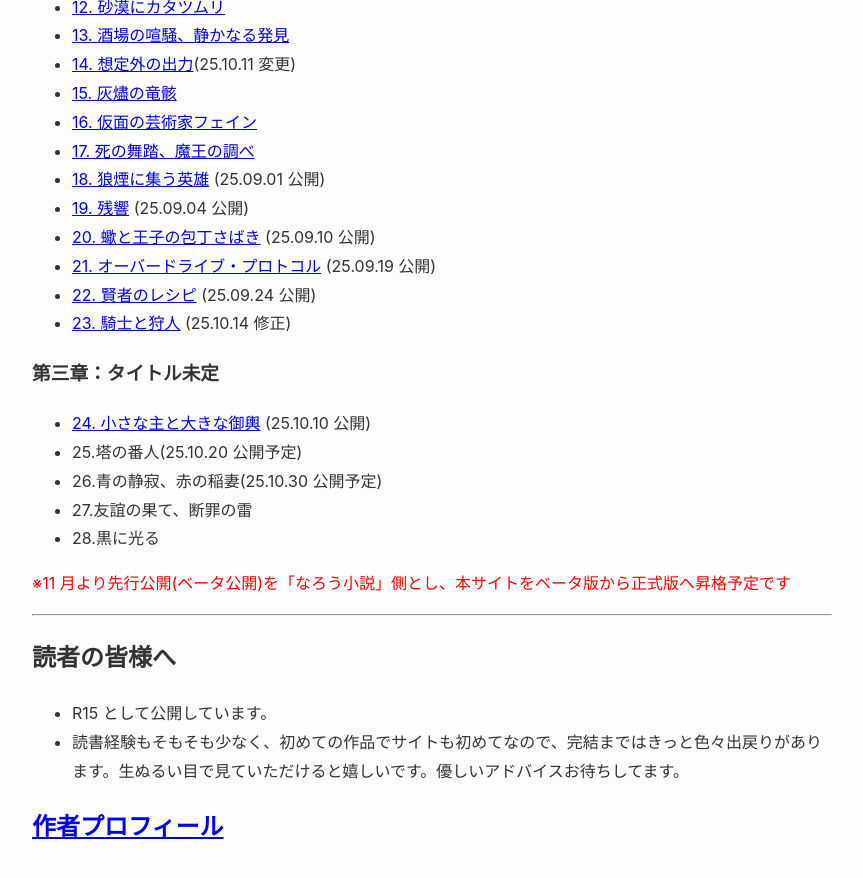
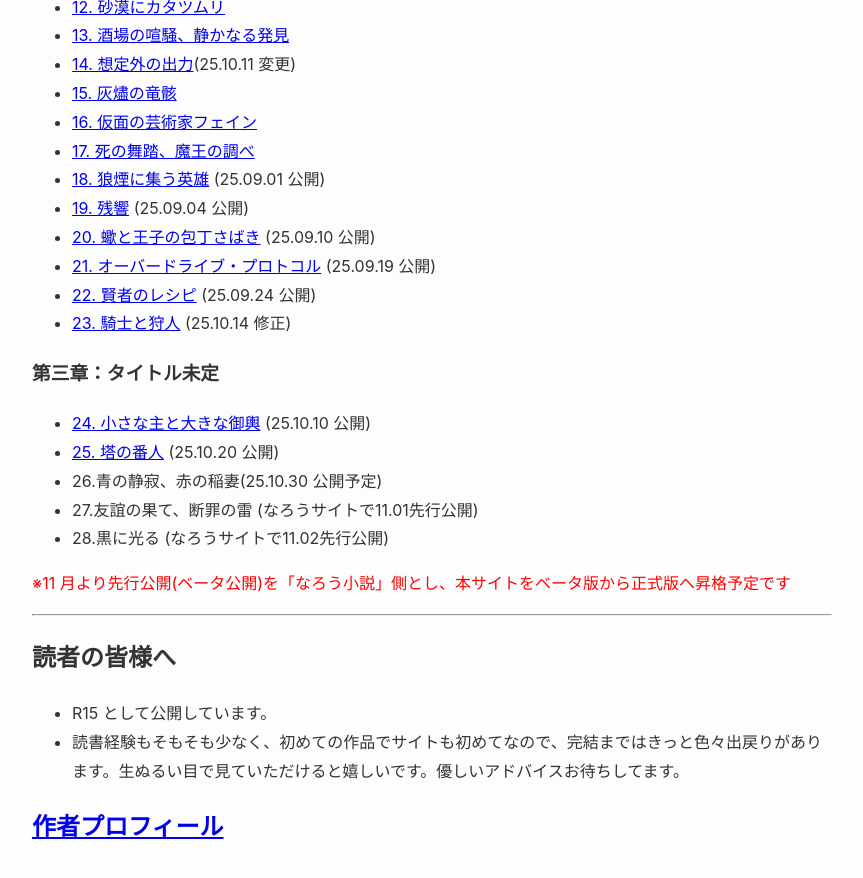
Before and after one commit to MikakoWorld/unison-gate-beta, a Jekyll site: the page built from docs/index.md, in a window 1280 px wide and 900 px high, scrolled down 1421 px. Shown: the top 878 px of the window, without its empty margins (208-1071 px from the left). Built offline with Jekyll 4.4.1, drawn with Linux system fonts in a browser that asks for light colours; our own code applies the rules of GitHub Pages for plain Markdown files.

Commit message:
25話公開

```diff
--- a/docs/index.md
+++ b/docs/index.md
@@ -47,18 +47,17 @@ layout: default
 - [18. 狼煙に集う英雄]({{ '/part02/18_狼煙に集う英雄' | relative_url }}) (25.09.01 公開)
 - [19. 残響]({{ '/part02/19_残響' | relative_url }}) (25.09.04 公開)
 - [20. 蠍と王子の包丁さばき]({{ '/part02/20_蠍と王子の包丁さばき' | relative_url }}) (25.09.10 公開)
-- [21. オーバードライブ・プロトコル]({{ '/part02/21_オーバードライブ・プロトコル' | relative_url }})
-  (25.09.19 公開)
+- [21. オーバードライブ・プロトコル]({{ '/part02/21_オーバードライブ・プロトコル' | relative_url }}) (25.09.19 公開)
 - [22. 賢者のレシピ]({{ '/part02/22_賢者のレシピ' | relative_url }}) (25.09.24 公開)
 - [23. 騎士と狩人]({{ '/part02/23_騎士と狩人' | relative_url }}) (25.10.14 修正)
 
 ### 第三章：タイトル未定
 
 - [24. 小さな主と大きな御輿]({{ '/part03/24_小さな主と大きな御輿' | relative_url }}) (25.10.10 公開)
-- 25.塔の番人(25.10.20 公開予定)
+- [25. 塔の番人]({{ '/part03/25_塔の番人' | relative_url }}) (25.10.20 公開)
 - 26.青の静寂、赤の稲妻(25.10.30 公開予定)
-- 27.友誼の果て、断罪の雷
-- 28.黒に光る
+- 27.友誼の果て、断罪の雷 (なろうサイトで11.01先行公開)
+- 28.黒に光る (なろうサイトで11.02先行公開)
 
 <span style="color: red;">※11 月より先行公開(ベータ公開)を「なろう小説」側とし、本サイトをベータ版から正式版へ昇格予定です</span>
 
```
Also changed, not shown: docs/_data/illustrations.yml (added, +7 -0 lines), docs/_includes/illustration.html (added, +36 -0 lines), docs/_layouts/novel.html (+7 -0 lines), 1 other file.
